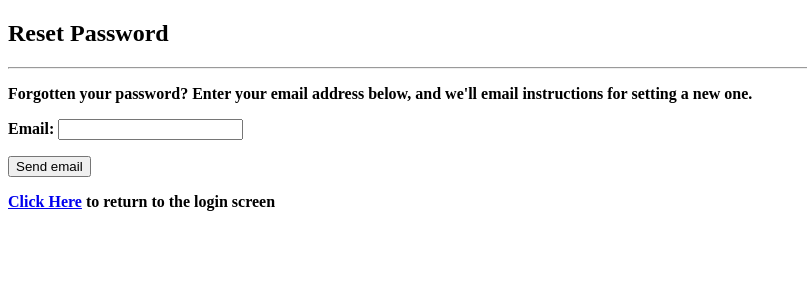
After one commit to keberelf058725/BH_Django_Project, a Django app: page /password_reset in a window 1280 px wide. The commit adds this page. Shown: the top 300 px of the page, without its empty margins (0-807 px from the left). Run offline with Django 4.2, Linux system fonts and the light colour scheme; some libraries are stand-ins or nearby versions.

Commit message:
8-17 updates

```diff
--- a/BH_DJANGO/BH_DJANGO/urls.py
+++ b/BH_DJANGO/BH_DJANGO/urls.py
@@ -30,6 +30,16 @@ urlpatterns = [
     path('clinical/', views.clinical_dc_view, name='clinical'),
     path('cl_dc_dl/', views.cl_dc_dl_view, name='cl_dc_dl'),
     path('flash_tools/', views.flash_report_tools_view, name='flash_tools'),
+    path("register", views.register_request, name="register"),
+    path('password_reset/done/',
+         auth_views.PasswordResetDoneView.as_view(template_name='password/password_reset_done.html'),
+         name='password_reset_done'),
+    path('reset/<uidb64>/<token>/',
+         auth_views.PasswordResetConfirmView.as_view(template_name="password/password_reset_confirm.html"),
+         name='password_reset_confirm'),
+    path('reset/done/',
+         auth_views.PasswordResetCompleteView.as_view(template_name='password/password_reset_complete.html'),
+         name='password_reset_complete'),
+    path("password_reset", views.password_reset_request, name="password_reset")
 
 ]
-              #+ static(settings.STATIC_URL, document_root=settings.STATIC_ROOT)
--- a/BH_DJANGO/pages/graphs.py
+++ b/BH_DJANGO/pages/graphs.py
@@ -10,9 +10,17 @@ from django.templatetags.static import static
 DOC_color = 'seagreen'
 lbcolor = '#000000'
 
-census_path = '/home/beachhouse/PycharmProjects/BH_Django_Project/BH_DJANGO/Static_File_Storage/census_info_beachhouse.csv'
 
-flash_path = '/home/beachhouse/PycharmProjects/BH_Django_Project/BH_DJANGO/Static_File_Storage/Flash_Changes.csv'
+#production
+#census_path = '/home/beachhouse/PycharmProjects/BH_Django_Project/BH_DJANGO/Static_File_Storage/census_info_beachhouse.csv'
+#flash_path = '/home/beachhouse/PycharmProjects/BH_Django_Project/BH_DJANGO/Static_File_Storage/Flash_Changes.csv'
+
+
+#development
+census_path = static('census_info_beachhouse.csv')
+flash_path = static('Flash_Changes.csv')
+
+
 
 def return_graph_LOC():
     plt.rcParams['figure.figsize'] = (5, 3)
--- a/BH_DJANGO/pages/views.py
+++ b/BH_DJANGO/pages/views.py
@@ -12,18 +12,81 @@ import json
 from django.templatetags.static import static
 from matplotlib.backends.backend_agg import FigureCanvasAgg as FigureCanvas
 from matplotlib.figure import Figure
-from .graphs import return_graph_LOC, return_graph_AGE, return_graph_gender,return_graph_DOC
+from .graphs import return_graph_LOC, return_graph_AGE, return_graph_gender, return_graph_DOC
 from requests import post
+from django.shortcuts import render, redirect
+from .forms import NewUserForm
+from django.contrib.auth import login
+from django.contrib import messages
+from django.shortcuts import render, redirect
+from django.core.mail import send_mail, BadHeaderError
+from django.http import HttpResponse
+from django.contrib.auth.forms import PasswordResetForm
+from django.contrib.auth.models import User
+from django.template.loader import render_to_string
+from django.db.models.query_utils import Q
+from django.utils.http import urlsafe_base64_encode
+from django.contrib.auth.tokens import default_token_generator
+from django.utils.encoding import force_bytes
 
 pandas.options.mode.chained_assignment = None
 
-census_path = '/home/beachhouse/PycharmProjects/BH_Django_Project/BH_DJANGO/Static_File_Storage/census_info_beachhouse.csv'
+# production
+# census_path = '/home/beachhouse/PycharmProjects/BH_Django_Project/BH_DJANGO/Static_File_Storage/census_info_beachhouse.csv'
+# flash_path = '/home/beachhouse/PycharmProjects/BH_Django_Project/BH_DJANGO/Static_File_Storage/Flash_Changes.csv'
 
-flash_path = '/home/beachhouse/PycharmProjects/BH_Django_Project/BH_DJANGO/Static_File_Storage/Flash_Changes.csv'
+
+# development
+census_path = static('census_info_beachhouse.csv')
+flash_path = static('Flash_Changes.csv')
+
 
 def logout_user(request):
     auth.logout(request)
     return redirect('login')
+
+
+def register_request(request):
+    if request.method == "POST":
+        form = NewUserForm(request.POST)
+        if form.is_valid():
+            user = form.save()
+            login(request, user)
+            messages.success(request, "Registration successful.")
+            return redirect("home")
+        messages.error(request, "Unsuccessful registration. Invalid information.")
+    form = NewUserForm()
+    return render(request=request, template_name="register_user.html", context={"register_form": form})
+
+
+def password_reset_request(request):
+    if request.method == "POST":
+        password_reset_form = PasswordResetForm(request.POST)
+        if password_reset_form.is_valid():
+            data = password_reset_form.cleaned_data['email']
+            associated_users = User.objects.filter(Q(email=data))
+            if associated_users.exists():
+                for user in associated_users:
+                    subject = "Password Reset Requested"
+                    email_template_name = "password/password_reset_email.txt"
+                    c = {
+                        "email": user.email,
+                        'domain': '127.0.0.1:8000',
+                        'site_name': 'Website',
+                        "uid": urlsafe_base64_encode(force_bytes(user.pk)),
+                        "user": user,
+                        'token': default_token_generator.make_token(user),
+                        'protocol': 'http',
+                    }
+                    email = render_to_string(email_template_name, c)
+                    try:
+                        send_mail(subject, email, 'myresumeonlinekcjr@gmail.com', [user.email], fail_silently=True)
+                    except BadHeaderError:
+                        return HttpResponse('Invalid header found.')
+                    return redirect("/password_reset/done/")
+    password_reset_form = PasswordResetForm()
+    return render(request=request, template_name="password/password_reset.html",
+                  context={"password_reset_form": password_reset_form})
 
 
 @login_required
@@ -33,11 +96,9 @@ def viv_help_view(request, *args, **kwargs):
 
 @login_required
 def homepage_view(request, *args, **kwargs):
-
     if request.method == 'POST':
 
         if 'recent_ad' in request.POST:
-
             response = HttpResponse(
                 content_type='text/csv',
                 headers={'Content-Disposition': 'attachment; filename="recentadmits.csv"'},
@@ -92,8 +153,6 @@ def homepage_view(request, *args, **kwargs):
 
             return response
 
-
-
     if request.method == 'GET':
         t = datetime.today() - timedelta(days=3)
         df = pandas.read_csv(census_path)
@@ -137,8 +196,6 @@ def homepage_view(request, *args, **kwargs):
         context['chart_Age'] = return_graph_AGE()
         context['chart_DOC'] = return_graph_DOC()
 
-
-
     return render(request, "home.html", context)
 
 
@@ -146,7 +203,7 @@ def homepage_view(request, *args, **kwargs):
 @permission_required('pages.view_nurse', raise_exception=True)
 def viv_view(request, *args, **kwargs):
     if request.method == 'POST':
-        form = Vivitrol_Form(request.POST,request.FILES)
+        form = Vivitrol_Form(request.POST, request.FILES)
         if form.is_valid():
             try:
                 sheet1 = request.FILES['Viv_File']
@@ -164,8 +221,9 @@ def viv_view(request, *args, **kwargs):
                 messages.error(request, 'Unknown Columns Detected: Operation Cancelled')
             else:
                 messages.success(request,
-                             'The total number of Vivitrol Injections from {} to {} is: {}'.format(Date_Min, Date_Max,
-                                                                                                   VivT))
+                                 'The total number of Vivitrol Injections from {} to {} is: {}'.format(Date_Min,
+                                                                                                       Date_Max,
+                                                                                                       VivT))
 
             return render(request, "viv.html", {})
     else:
@@ -177,7 +235,7 @@ def viv_view(request, *args, **kwargs):
 @login_required
 def flash_view(request, *args, **kwargs):
     if request.method == 'POST':
-        form = Flash_File_Form(request.POST,request.FILES)
+        form = Flash_File_Form(request.POST, request.FILES)
 
         if form.is_valid():
             try:
@@ -202,7 +260,8 @@ def flash_view(request, *args, **kwargs):
                 DL_Flash['Name_2'] = DL_Flash.loc[:, 'First Name'] + ' ' + DL_Flash.loc[:, 'LNF2']
                 DL_Flash['Name'] = DL_Flash.loc[:, 'First Name'] + ' ' + DL_Flash.loc[:, 'Last Name']
                 DL_Flash = DL_Flash[
-                    ['Name', 'MR', 'Sex', 'Insurance 1   Insurance Company', 'Admission Date', 'Length Of Stay', 'Program',
+                    ['Name', 'MR', 'Sex', 'Insurance 1   Insurance Company', 'Admission Date', 'Length Of Stay',
+                     'Program',
                      'Payment Method', 'LNF3', 'LNF2', 'Name_3', 'Name_2']]
                 M_D = pandas.merge(DL_Flash, Actual_Flash, how="left", left_on=["Name_3"], right_on=["Patient"],
                                    suffixes=("", ".Flash"))
@@ -262,7 +321,8 @@ def clinical_dc_view(request, *args, **kwargs):
                     DC2 = DC[(DC['Discharge Date'] >= Month_Start) & (DC['Discharge Date'] < Month_End)]
                     # Replace ADMIN DC TYPES
                     DC2['Discharge Type'] = DC2['Discharge Type'].replace(
-                    ['ADMINISTRATIVE – NO SHOW', "ADMINISTRATIVE – BEHAVIORAL ","ADMINISTRATIVE – BEHAVIORAL" , 'ADMINISTRATIVE – LEGAL'], 'ADMIN DC')
+                        ['ADMINISTRATIVE – NO SHOW', "ADMINISTRATIVE – BEHAVIORAL ", "ADMINISTRATIVE – BEHAVIORAL",
+                         'ADMINISTRATIVE – LEGAL'], 'ADMIN DC')
                     # REPLACE DETOX/STAB ONLY TYPES
                     DC2['Discharge Type'] = DC2['Discharge Type'].replace(['DETOX COMPLETE', 'STABILIZATION ONLY'],
                                                                           'DETOX/STAB ONLY')
@@ -270,8 +330,10 @@ def clinical_dc_view(request, *args, **kwargs):
                     DC3 = DC2[DC2['Discharge Type'].str.contains('PRE-ADMISSION') == False]
                     # Grab only needed Columns
                     ALOS1 = ALOS[
-                            ['MR#', 'Admission Date', 'Discharge Date', 'Detox Actual', 'Residential Actual', 'PHP/Day-Night Actual',
-                            'IOP Actual', 'IIP Actual', 'PHP/Day-Night Treatment with Community Housing Actual', 'Length of Stay']]
+                        ['MR#', 'Admission Date', 'Discharge Date', 'Detox Actual', 'Residential Actual',
+                         'PHP/Day-Night Actual',
+                         'IOP Actual', 'IIP Actual', 'PHP/Day-Night Treatment with Community Housing Actual',
+                         'Length of Stay']]
                     # drop rows with null values
                     ALOS2 = ALOS1.dropna()
                     # Change DC Date to Date/Time
@@ -287,7 +349,8 @@ def clinical_dc_view(request, *args, **kwargs):
                     MRG['Stage 1 LOS'] = MRG.loc[:, ['Detox Actual', 'Residential Actual', 'IIP Actual']].sum(axis=1)
                     # SUM PHP COLUMNS
                     MRG['PHP Actual'] = MRG.loc[:,
-                                        ['PHP/Day-Night Actual', 'PHP/Day-Night Treatment with Community Housing Actual']].sum(
+                                        ['PHP/Day-Night Actual',
+                                         'PHP/Day-Night Treatment with Community Housing Actual']].sum(
                         axis=1)
                     # CREATE STAGE 2 COLUMNS
                     MRG['Stage 2 LOS'] = MRG.loc[:, ['PHP Actual', 'IOP Actual']].sum(axis=1)
@@ -297,17 +360,21 @@ def clinical_dc_view(request, *args, **kwargs):
                     MRG['PHP Conversion'] = numpy.where(MRG['PHP Actual'] > 0, 'Converted', 'Unconverted')
                     MRG['IOP Actual'] = pandas.to_numeric(MRG['IOP Actual'])
                     MRG['IOP Conversion'] = numpy.where(MRG['IOP Actual'] > 0, 'Converted', 'Unconverted')
-                    MRG['Stage 1 to PHP Conversion'] = numpy.where((MRG['Stage 1 LOS'] > 0) & (MRG['PHP Actual'] > 0), 'Converted',
+                    MRG['Stage 1 to PHP Conversion'] = numpy.where((MRG['Stage 1 LOS'] > 0) & (MRG['PHP Actual'] > 0),
+                                                                   'Converted',
                                                                    'Unconverted')
                     MRG['HELPER'] = MRG.loc[:, ['Stage 1 LOS', 'PHP Actual']].sum(axis=1)
-                    MRG['Stage 1 to IOP Conversion'] = numpy.where((MRG['IOP Actual'] > 0) & (MRG['HELPER'] > 0), 'Converted',
+                    MRG['Stage 1 to IOP Conversion'] = numpy.where((MRG['IOP Actual'] > 0) & (MRG['HELPER'] > 0),
+                                                                   'Converted',
                                                                    'Unconverted')
-                    MRG['PHP into IOP Conversion'] = numpy.where((MRG['IOP Actual'] > 0) & (MRG['PHP Actual'] > 0), 'Converted',
+                    MRG['PHP into IOP Conversion'] = numpy.where((MRG['IOP Actual'] > 0) & (MRG['PHP Actual'] > 0),
+                                                                 'Converted',
                                                                  'Unconverted')
                     MRG[['Statuses_1', 'Statuses_2']] = MRG.Statuses.str.split(';', n=1, expand=True)
                     MRG['Stage_1_Therapist'] = numpy.where(MRG.loc[:, ('Statuses_2')].str.contains("Campus Therapist"),
                                                            MRG.loc[:, ('Statuses_2')], MRG.loc[:, ('Statuses_1')])
-                    MRG[['Stage_1_Therapist_1', 'Stage_1_Therapist_2']] = MRG.Stage_1_Therapist.str.split(': ', n=1, expand=True)
+                    MRG[['Stage_1_Therapist_1', 'Stage_1_Therapist_2']] = MRG.Stage_1_Therapist.str.split(': ', n=1,
+                                                                                                          expand=True)
                     MRG[['Stage_1', 'Stage_1_Therapist_4']] = MRG.Stage_1_Therapist_2.str.split(',', n=1, expand=True)
                     MRG[['Stage_2', 'Stage_2_Eronious']] = MRG['Primary Therapist'].str.split(',', n=1, expand=True)
                     MRG['DCDATE_COPY'] = MRG['Discharge Date'].astype(str)
@@ -316,29 +383,40 @@ def clinical_dc_view(request, *args, **kwargs):
                     MRG['DC_Month'] = MRG.loc[:, ('DCM')].astype(str) + MRG.loc[:, ('DCYT')].astype(str)
                     MRG['Admit_Yr'] = MRG.loc[:, ('DCYEAR')]
                     MRG['Admit_Yr_Filter'] = MRG.loc[:, ('DCYEAR')]
-                    MRG['RELAPSE'] = numpy.where((MRG['PHP Actual'] > 0) & ((MRG['Program'].str.contains("4 - Residential")) | (
-                        MRG['Program'].str.contains("4 - Residential"))), "True", "False")
-                    MRG['Include_on_Campus1'] = numpy.where(MRG['Stage 2 Conversion'].str.contains("Unconverted"), "Y", "N")
+                    MRG['RELAPSE'] = numpy.where(
+                        (MRG['PHP Actual'] > 0) & ((MRG['Program'].str.contains("4 - Residential")) | (
+                            MRG['Program'].str.contains("4 - Residential"))), "True", "False")
+                    MRG['Include_on_Campus1'] = numpy.where(MRG['Stage 2 Conversion'].str.contains("Unconverted"), "Y",
+                                                            "N")
                     MRG['Include_on_Campus'] = numpy.where(MRG['RELAPSE'].str.contains("True"), "Y",
                                                            MRG.loc[:, ('Include_on_Campus1')])
                     MRG1 = MRG[
-                        ['First Name', 'Last Name', 'MR', 'Insurance 1   Insurance Company', 'Discharge Type', 'Admission Date',
-                         'Discharge Date', 'DC_Month', 'Length Of Stay', 'Detox Actual', 'IIP Actual', 'Residential Actual',
+                        ['First Name', 'Last Name', 'MR', 'Insurance 1   Insurance Company', 'Discharge Type',
+                         'Admission Date',
+                         'Discharge Date', 'DC_Month', 'Length Of Stay', 'Detox Actual', 'IIP Actual',
+                         'Residential Actual',
                          'Stage 1 LOS', 'PHP Actual', 'IOP Actual', 'Stage 2 LOS', 'TOTAL LOS', 'Stage 2 Conversion',
                          'PHP Conversion', 'IOP Conversion', 'Stage 1 to PHP Conversion', 'Stage 1 to IOP Conversion',
-                         'PHP into IOP Conversion', 'UR LOS', 'Stage_1', 'Stage_2', 'Program', 'Payment Method', 'Admit_Yr',
+                         'PHP into IOP Conversion', 'UR LOS', 'Stage_1', 'Stage_2', 'Program', 'Payment Method',
+                         'Admit_Yr',
                          'Admit_Yr_Filter', 'RELAPSE', 'Include_on_Campus']]
                     TR = pandas.DataFrame(pandas.read_excel(T_L))
-                    MRG2 = pandas.merge(MRG1, TR, how="left", left_on=["Stage_1"], right_on=["Full Name"], suffixes=("", "_TR"))
-                    MRG3 = pandas.merge(MRG2, TR, how="left", left_on=["Stage_2"], right_on=["Full Name"], suffixes=("", "_TR"))
+                    MRG2 = pandas.merge(MRG1, TR, how="left", left_on=["Stage_1"], right_on=["Full Name"],
+                                        suffixes=("", "_TR"))
+                    MRG3 = pandas.merge(MRG2, TR, how="left", left_on=["Stage_2"], right_on=["Full Name"],
+                                        suffixes=("", "_TR"))
                     MRG3.rename(columns={'Therapist': 'S1 Therapist', 'Therapist_TR': 'S2 Therapist'}, inplace=True)
-                    MRG3[['S1 Therapist', 'S2 Therapist']] = MRG3[['S1 Therapist', 'S2 Therapist']].fillna('Former Employee')
+                    MRG3[['S1 Therapist', 'S2 Therapist']] = MRG3[['S1 Therapist', 'S2 Therapist']].fillna(
+                        'Former Employee')
                     Final_Preped_Data = MRG3[
-                        ['First Name', 'Last Name', 'MR', 'Insurance 1   Insurance Company', 'Discharge Type', 'Admission Date',
-                         'Discharge Date', 'DC_Month', 'Length Of Stay', 'Detox Actual', 'IIP Actual', 'Residential Actual',
+                        ['First Name', 'Last Name', 'MR', 'Insurance 1   Insurance Company', 'Discharge Type',
+                         'Admission Date',
+                         'Discharge Date', 'DC_Month', 'Length Of Stay', 'Detox Actual', 'IIP Actual',
+                         'Residential Actual',
                          'Stage 1 LOS', 'PHP Actual', 'IOP Actual', 'Stage 2 LOS', 'TOTAL LOS', 'Stage 2 Conversion',
                          'PHP Conversion', 'IOP Conversion', 'Stage 1 to PHP Conversion', 'Stage 1 to IOP Conversion',
-                         'PHP into IOP Conversion', 'UR LOS', 'S1 Therapist', 'S2 Therapist', 'Program', 'Payment Method',
+                         'PHP into IOP Conversion', 'UR LOS', 'S1 Therapist', 'S2 Therapist', 'Program',
+                         'Payment Method',
                          'Admit_Yr', 'Admit_Yr_Filter', 'RELAPSE', 'Include_on_Campus']]
                 except Exception:
                     messages.error(request, 'Unknown Columns Detected: Operation Cancelled')
@@ -351,7 +429,6 @@ def clinical_dc_view(request, *args, **kwargs):
                 messages.error(request, 'One or more fields contained errors')
 
         if 'cl_dl' in request.POST:
-
             df = pandas.read_pickle("./df.pkl")
 
             LM = (pandas.Period(datetime.now(), 'M') - 1).strftime('%B')
@@ -370,16 +447,18 @@ def clinical_dc_view(request, *args, **kwargs):
 
     return render(request, 'clinical.html', {'form': form})
 
+
 @login_required
 def cl_dc_dl_view(request, *args, **kwargs):
     return render(request, 'cl_dc_dl.html', {})
+
 
 @login_required
 def flash_report_tools_view(request, *args, **kwargs):
     if request.method == 'POST':
         if 'report_refresh' in request.POST:
-
-            requests.post('https://prod-176.westus.logic.azure.com:443/workflows/ea291131ff8a4a2f919d0f854a31a4ec/triggers/manual/paths/invoke?api-version=2016-06-01&sp=%2Ftriggers%2Fmanual%2Frun&sv=1.0&sig=E68W4i4IA8AWzu4TSyBaxcVZipma60B5Nd_lUGGVbVg')
+            requests.post(
+                'https://prod-176.westus.logic.azure.com:443/workflows/ea291131ff8a4a2f919d0f854a31a4ec/triggers/manual/paths/invoke?api-version=2016-06-01&sp=%2Ftriggers%2Fmanual%2Frun&sv=1.0&sig=E68W4i4IA8AWzu4TSyBaxcVZipma60B5Nd_lUGGVbVg')
 
         if 'fl_changes' in request.POST:
             response = HttpResponse(
@@ -387,7 +466,7 @@ def flash_report_tools_view(request, *args, **kwargs):
                 headers={'Content-Disposition': 'attachment; filename="yesterday_census_changes.csv"'},
             )
 
-            df = pandas.read_csv(static('Flash_Changes.csv'))
+            df = pandas.read_csv(flash_path)
 
             df.to_csv(path_or_buf=response, float_format='%.4f', index=False, decimal=".")
 
--- a/BH_DJANGO/templates/base.html
+++ b/BH_DJANGO/templates/base.html
@@ -81,6 +81,9 @@
                         {% if user.is_superuser %}
                         <li><a class="dropdown-item" href="{% url 'admin:index' %}">Admin</a></li>
                         {% endif %}
+                        {% if user.is_superuser %}
+                        <li><a class="dropdown-item" href="{% url 'register' %}">New User</a></li>
+                        {% endif %}
                     </ul>
                 </li>
             </ul>
--- a/BH_DJANGO/templates/login.html
+++ b/BH_DJANGO/templates/login.html
@@ -28,5 +28,6 @@
     login credentials please contact EHR via the Help Desk <br>
     with Kipu in the subject line
 </p>
+<p>If you forgot your password please <a href="/password_reset">click here</a>!</p>
 </body>
 </html>
--- /dev/null
+++ b/BH_DJANGO/templates/password/password_reset.html
@@ -0,0 +1,27 @@
+<!DOCTYPE html>
+
+<html lang="en">
+<head>
+    <meta charset="UTF-8">
+
+    <meta name="viewport" content="width=device-width, initial-scale=1.0">
+    {% load static %}
+    <link rel="stylesheet" type="text/css" href="{% static 'css/style.css' %}"/>
+    <title>LoginSystem</title>
+</head>
+<body>
+	{% load crispy_forms_tags %}
+
+	<!--Reset Password-->
+	<div class="container p-5">
+  	 	<h2 class="font-weight-bold mt-3">Reset Password</h2>
+		<hr>
+		<p>Forgotten your password? Enter your email address below, and we'll email instructions for setting a new one.</p>
+        <form method="POST">
+            {% csrf_token %}
+            {{ password_reset_form|crispy }}
+            <button class="btn btn-primary" type="submit">Send email</button>
+            <p><a href="accounts/login/">Click Here</a> to return to the login screen</p>
+        </form>
+  	</div>
+</body>
```
Also changed, not shown: BH_DJANGO/pages/forms.py (+26 -3 lines), BH_DJANGO/templates/password/password_reset_complete.html (added, +18 -0 lines), BH_DJANGO/templates/password/password_reset_confirm.html (added, +22 -0 lines), BH_DJANGO/templates/password/password_reset_done.html (added, +20 -0 lines), BH_DJANGO/templates/password/password_reset_email.txt (added, +16 -0 lines), BH_DJANGO/templates/register_user.html (added, +18 -0 lines).
